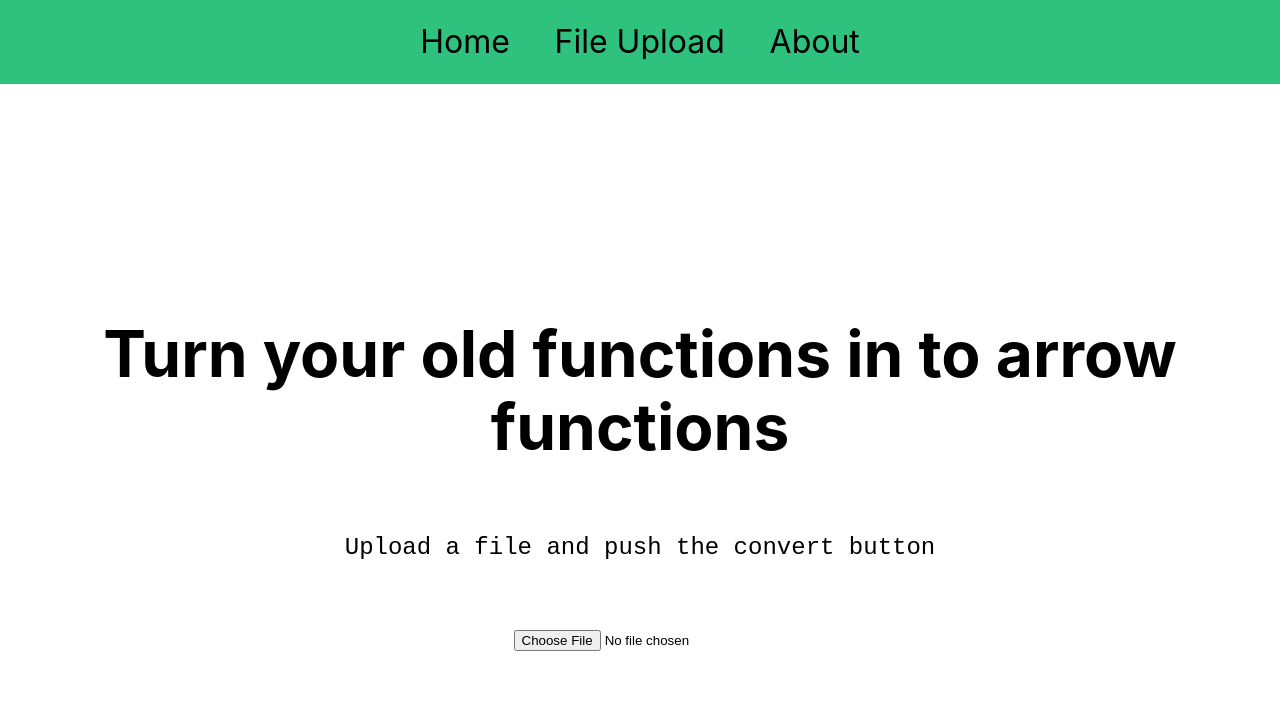
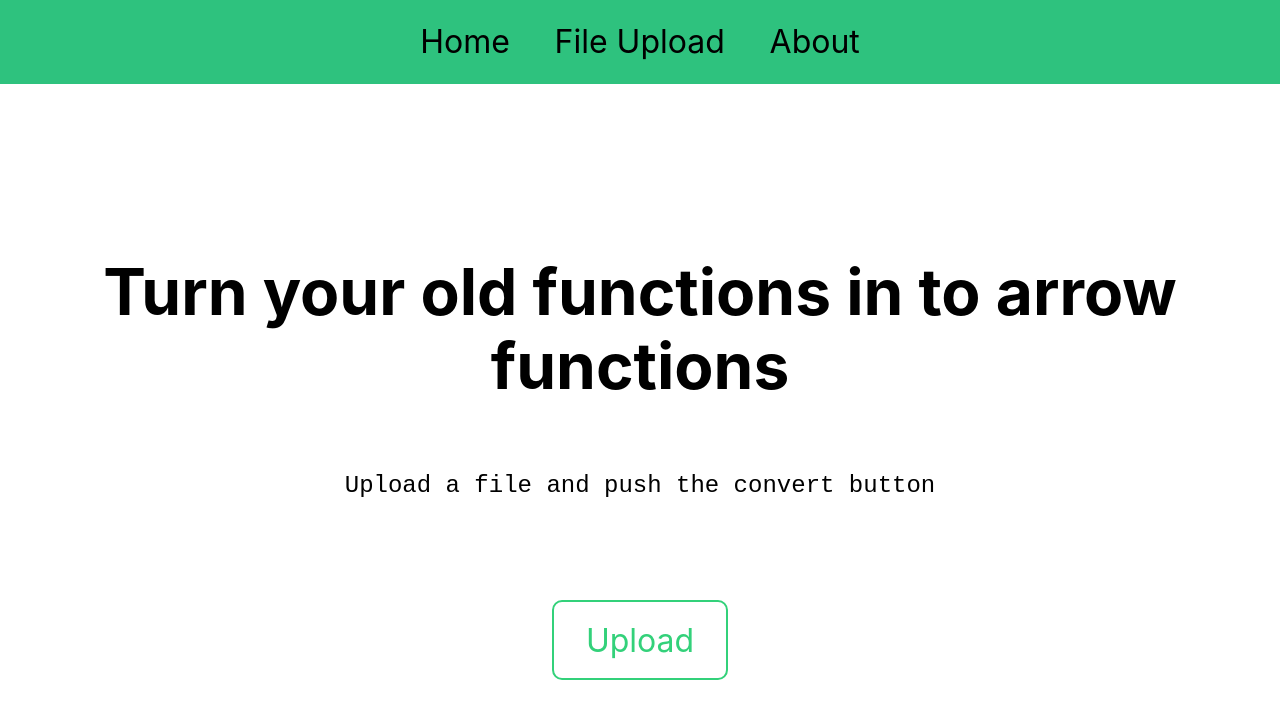
Before and after one commit to MartinPettersen/functionToArrowFunction, a Next.js app: page /filePage in a window 1280 px wide. Shown: the top 718 px of the page. Built offline with nearby package versions, Linux system fonts and the light colour scheme.

Commit message:
add css upload

```diff
--- a/pages/api/converter.js
+++ b/pages/api/converter.js
@@ -7,14 +7,13 @@ const functionConverter = (input) => {
   let commentStack = [];
 
   const matchPattern = "function";
-  const matchDoubleQuote = '"';
-  const matchSingleQuote = "'";
-  const matchBacktick = "`";
   const matchParenthesis = "(";
   const matchMultiLineComOp = "/*";
   const matchMultiLineComClo = "*/";
 
-  const commentList = ['"', "'", "`", "(", "/*", "*/"];
+  const commentList = ['"', "'", "`", "(",];
+  const commentListBackslash = ['//', "/*", "*/"];
+
 
   const matchPaternLength = matchPattern.length;
   //const inputLength = input.length;
@@ -26,6 +25,13 @@ const functionConverter = (input) => {
   //--------------------------------------------------------------------------
 
   const commentControll = (i) => {
+    let temp;
+    if(response[i] === '/' || response[i] === '*'){
+      temp = response[i] + response[i+1];
+    } else {
+      temp = response[i];
+    }
+    console.log(temp);
     if (commentList.includes(response[i])) {
       if (commentStack.length > 0) {
         if (commentStack[0] === response[i]) {
@@ -33,6 +39,15 @@ const functionConverter = (input) => {
         }
       } else {
         commentStack.push(response[i]);
+      }
+    }
+    if (commentListBackslash.includes(temp)) {
+      if (commentStack.length > 0) {
+        if (commentStack[0] === temp) {
+          commentStack.pop();
+        }
+      } else {
+        commentStack.push(temp);
       }
     }
   };
@@ -82,22 +97,22 @@ const functionConverter = (input) => {
     const regExp = /(\{[^]*?\})/;
     const regSemi = /;/g;
     const temp = regExp.exec(text);
-    console.log(text);
-    console.log(temp[0]);
+    // console.log(text);
+    // console.log(temp[0]);
 
     const count = (temp[0].match(regSemi) || []).length;
 
     if ( count === 1) {
       const statement = /\t([^]*?);/.exec(temp[0]);
-      console.log("æ")
+      // console.log("æ")
       //console.log(statement[0])
       let pure = statement[0].replace("\treturn ", "");
       pure = pure.replace(";", "");
-      console.log(pure)
+      // console.log(pure)
 
       return text.replace(temp[0], pure);
     }
-    console.log("number of semi colongs: " + count);
+    // console.log("number of semi colongs: " + count);
   }
 
   // ------------------------------------------------------------------------
--- a/pages/filePage.js
+++ b/pages/filePage.js
@@ -50,14 +50,17 @@ const FilePage = () => {
           <code>Upload a file and push the convert button</code>
         </p>
 
-        <input
+        <label className={styles.upload}>
+          Upload
+        <input className={styles.file}
           type="file"
           value={selectedFile}
           ref={inputFile}
           onChange={readFile}
         />
+        </label>
         {fileContent !== "" ? (
-          <button onClick={downloadTxtFile}>Convert</button>
+          <button className={styles.download} onClick={downloadTxtFile}>Convert</button>
         ) : (
           <></>
         )}
--- a/styles/FilePage.module.css
+++ b/styles/FilePage.module.css
@@ -140,6 +140,31 @@
   color: #33D17A;
   border-color: #33D17A;
 }
+.file {
+
+  display: none;
+}
+.upload {
+  border-radius: 10px;
+  border: solid 2px #33D17A;
+  color: #33D17A;
+  height: 5rem;
+  width: 11rem;
+  font-size: 2rem;
+  display: flex;
+  align-items: center;
+  justify-content: center;
+  margin: 2rem;
+}
+
+.download {
+  height: 5rem;
+  width: 11rem;
+  font-size: 2rem;
+  color: #FF7800;
+  border-radius: 10px;
+  border: solid 2px #FF7800;
+}
 
 .after {
   white-space: pre-wrap;
```
